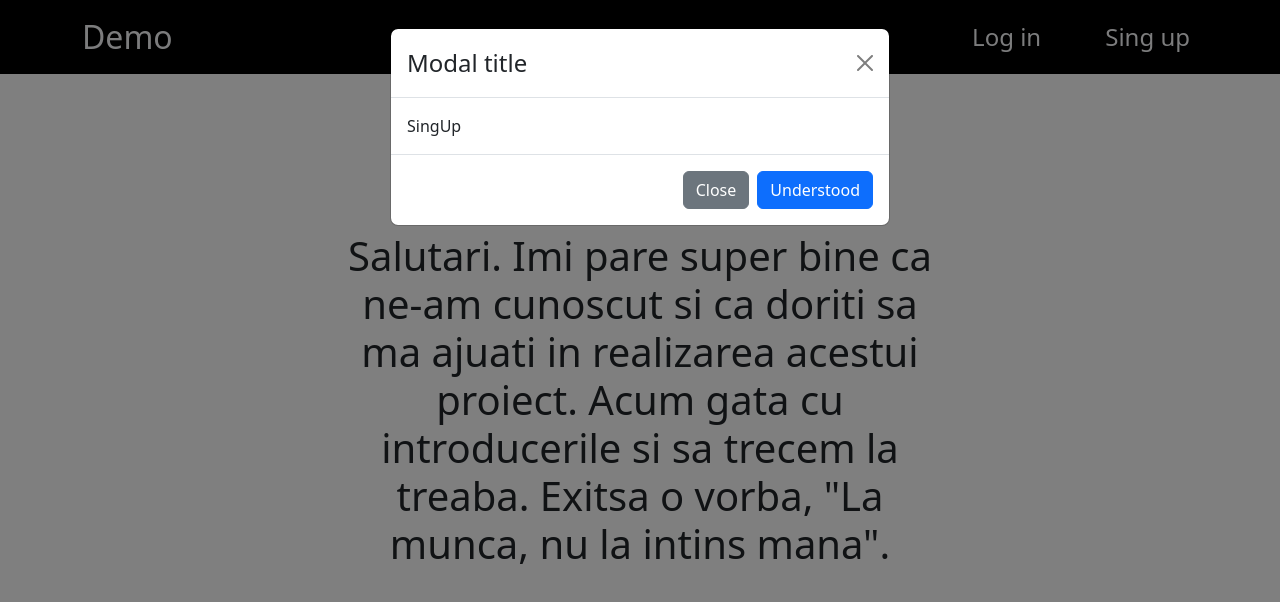
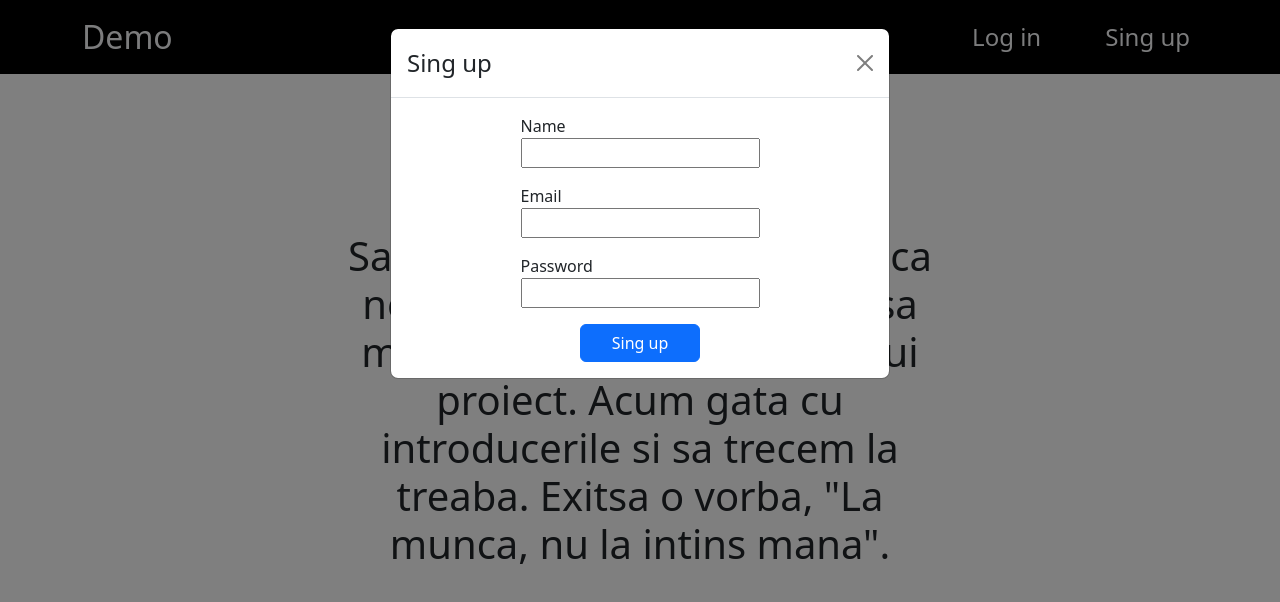
Before and after one commit to Rares-Hampi/demo, a React (Create React App) app in the folder front/: page / in a window 1280 px wide. Both pictures are taken after a click on the button "Sing up". Shown: the top 602 px of the page. Built offline with nearby package versions, Linux system fonts and the light colour scheme.

Commit message:
am facut formularele

```diff
--- a/front/package.json
+++ b/front/package.json
@@ -7,6 +7,7 @@
     "@testing-library/react": "^13.4.0",
     "@testing-library/user-event": "^13.5.0",
     "bootstrap": "^5.3.1",
+    "formik": "^2.4.3",
     "react": "^18.2.0",
     "react-bootstrap": "^2.8.0",
     "react-dom": "^18.2.0",
--- a/front/src/components/Form.js
+++ b/front/src/components/Form.js
@@ -1,8 +1,9 @@
 import React from "react";
-import Modal from "react-bootstrap/Modal";
-import Button from "react-bootstrap/Button";
+import { Modal, Button, Container, ModalBody } from "react-bootstrap";
 
-export default function Form(props) {
+import { Formik, Form, Field, ErrorMessage } from "formik";
+
+export default function Formular(props) {
   if (props.form === "logIn") {
     return (
       <Modal
@@ -12,15 +13,61 @@ export default function Form(props) {
         keyboard={false}
       >
         <Modal.Header closeButton>
-          <Modal.Title>Modal title</Modal.Title>
+          <Modal.Title>Log in</Modal.Title>
         </Modal.Header>
-        <Modal.Body>LogIn</Modal.Body>
-        <Modal.Footer>
-          <Button variant="secondary" onClick={props.action}>
-            Close
-          </Button>
-          <Button variant="primary">Understood</Button>
-        </Modal.Footer>
+
+        <ModalBody className="d-flex justify-content-center align-items-center">
+          <Formik
+            initialValues={{ email: "", password: "" }}
+            validate={(values) => {
+              const errors = {};
+              if (!values.email) {
+                errors.email = "Required";
+              } else if (
+                !/^[A-Z0-9._%+-]+@[A-Z0-9.-]+\.[A-Z]{2,}$/i.test(values.email)
+              ) {
+                errors.email = "Invalid email address";
+              }
+              if (!values.password) {
+                errors.password = "Required";
+              }
+
+              return errors;
+            }}
+            onSubmit={(values, { setSubmitting }) => {
+              setTimeout(() => {
+                alert(JSON.stringify(values, null, 2));
+                setSubmitting(false);
+              }, 400);
+            }}
+          >
+            {({ isSubmitting }) => (
+              <Form className="d-flex flex-column ">
+                <label htmlFor="email">Email</label>
+                <Field type="email" name="email" className="mb-3" />
+                <ErrorMessage
+                  name="email"
+                  component="span"
+                  className="mb-3 bg-danger align-self-center p-2 rounded"
+                />
+                <label htmlFor="password">Password</label>
+                <Field type="password" name="password" className="mb-3" />
+                <ErrorMessage
+                  name="password"
+                  component="span"
+                  className="mb-3 bg-danger align-self-center p-2 rounded"
+                />
+                <Button
+                  type="submit"
+                  disabled={isSubmitting}
+                  className="w-50 align-self-center"
+                >
+                  Log in
+                </Button>
+              </Form>
+            )}
+          </Formik>
+        </ModalBody>
       </Modal>
     );
   } else if (props.form === "singUp") {
@@ -32,15 +79,70 @@ export default function Form(props) {
         keyboard={false}
       >
         <Modal.Header closeButton>
-          <Modal.Title>Modal title</Modal.Title>
+          <Modal.Title>Sing up</Modal.Title>
         </Modal.Header>
-        <Modal.Body>SingUp</Modal.Body>
-        <Modal.Footer>
-          <Button variant="secondary" onClick={props.action}>
-            Close
-          </Button>
-          <Button variant="primary">Understood</Button>
-        </Modal.Footer>
+
+        <ModalBody className="d-flex justify-content-center align-items-center">
+          <Formik
+            initialValues={{ email: "", password: "", name: "" }}
+            validate={(values) => {
+              const errors = {};
+              if (!values.email) {
+                errors.email = "Required";
+              } else if (
+                !/^[A-Z0-9._%+-]+@[A-Z0-9.-]+\.[A-Z]{2,}$/i.test(values.email)
+              ) {
+                errors.email = "Invalid email address";
+              }
+              if (!values.password) {
+                errors.password = "Required";
+              }
+              if (!values.name) {
+                errors.name = "Required";
+              }
+              return errors;
+            }}
+            onSubmit={(values, { setSubmitting }) => {
+              setTimeout(() => {
+                alert(JSON.stringify(values, null, 2));
+                setSubmitting(false);
+              }, 400);
+            }}
+          >
+            {({ isSubmitting }) => (
+              <Form className="d-flex flex-column ">
+                <label htmlFor="name">Name</label>
+                <Field type="name" name="name" className="mb-3" />
+                <ErrorMessage
+                  name="name"
+                  component="span"
+                  className="mb-3 bg-danger align-self-center p-2 rounded"
+                />
+                <label htmlFor="email">Email</label>
+                <Field type="email" name="email" className="mb-3" />
+                <ErrorMessage
+                  name="email"
+                  component="span"
+                  className="mb-3 bg-danger align-self-center p-2 rounded"
+                />
+                <label htmlFor="password">Password</label>
+                <Field type="password" name="password" className="mb-3" />
+                <ErrorMessage
+                  name="password"
+                  component="span"
+                  className="mb-3 bg-danger align-self-center p-2 rounded"
+                />
+                <Button
+                  type="submit"
+                  disabled={isSubmitting}
+                  className="w-50 align-self-center"
+                >
+                  Sing up
+                </Button>
+              </Form>
+            )}
+          </Formik>
+        </ModalBody>
       </Modal>
     );
   }
```
Also changed, not shown: 1 other file (tests, documents, lock files or other folders).
